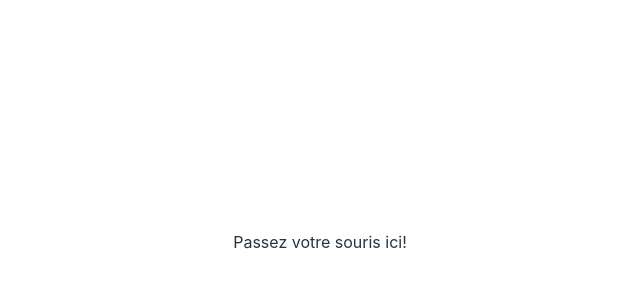
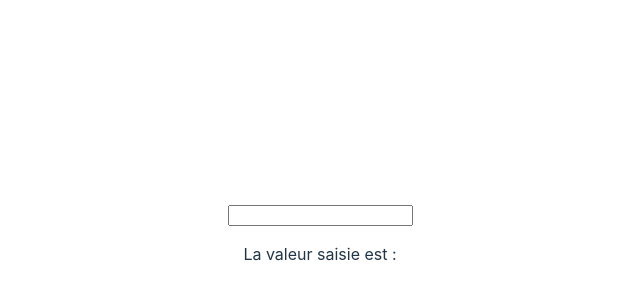
Before and after one commit to Kriss-Hanna/hooks-customs, a React (Vite) app: page / in a window 1280 px wide. Shown: the part 158-458 px from the top of the page, without its empty margins (320-960 px from the left). Built offline with nearby package versions, Linux system fonts and the light colour scheme.

Commit message:
UseInput Component

```diff
--- a/src/App.jsx
+++ b/src/App.jsx
@@ -1,11 +1,11 @@
-import UseHoverComponent from "./components/UseHoverComponent";
+import UseInputComponent from "./components/UseInputComponent";
 
 import "./App.css";
 
 function App() {
   return (
     <>
-      <UseHoverComponent />
+      <UseInputComponent />
     </>
   );
 }
--- /dev/null
+++ b/src/components/UseInputComponent.jsx
@@ -0,0 +1,15 @@
+
+import useInput from '../hooks/useInput';
+
+function UseInputComponent() {
+  const { value, bind } = useInput('');
+
+  return (
+    <div>
+      <input type="text" {...bind} />
+      <p>La valeur saisie est : {value}</p>
+    </div>
+  );
+}
+
+export default UseInputComponent;
```
